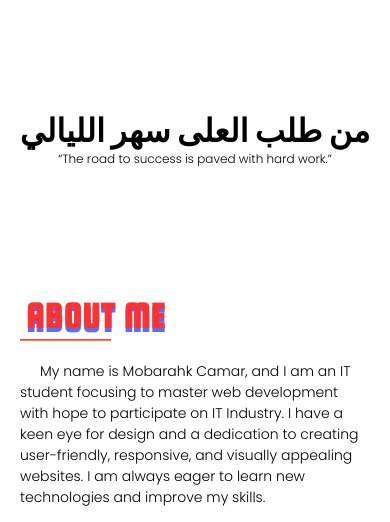
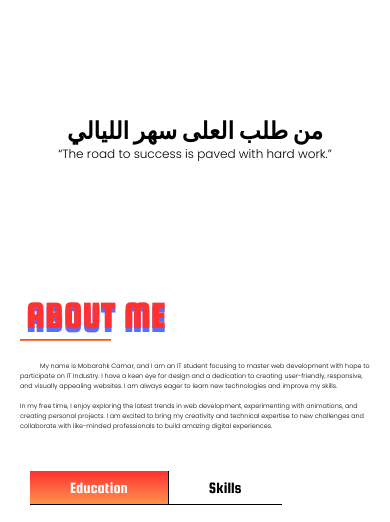
Before and after one commit to RedHatPixel/CamarPortfolio, a plain HTML site: page index.html in a window 390 px wide. Shown: the part 850-1372 px from the top of the page. Drawn offline with Linux system fonts and the light colour scheme.

Commit message:
Update style.css

```diff
--- a/assets/css/style.css
+++ b/assets/css/style.css
@@ -715,3 +715,17 @@ footer.all-center {
         font-size: 12px !important;
     }
 }
+
+@media screen and (max-width: 1024px) and (orientation: portrait) {
+    #banner h1 {
+    font-size: clamp(.6em, 6vw, 2em);
+    }
+
+    #banner blockquote {
+        font-size: .2em;
+    }
+
+    .size-normal, #about-text > p {
+        font-size: .4rem;
+    }
+}
```
